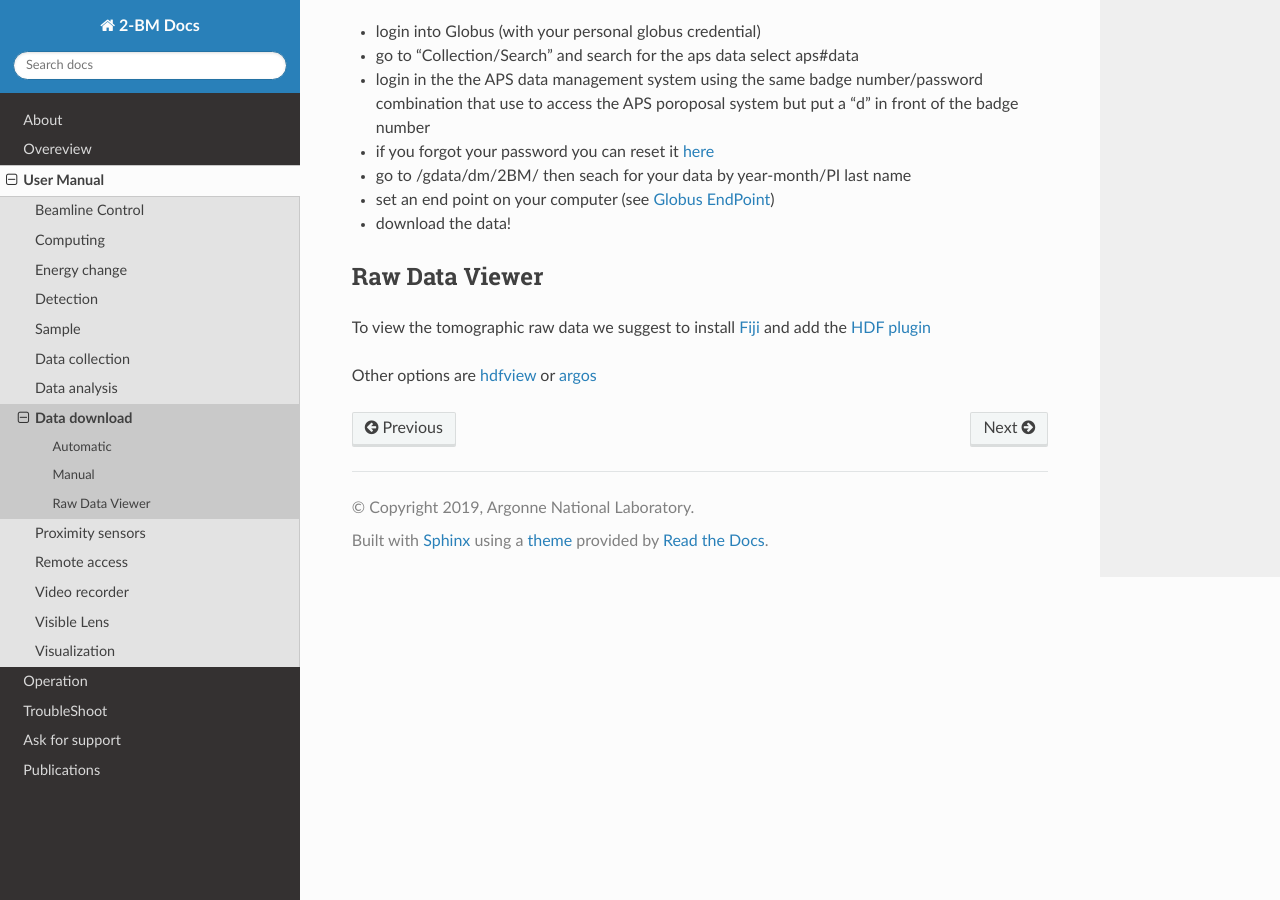
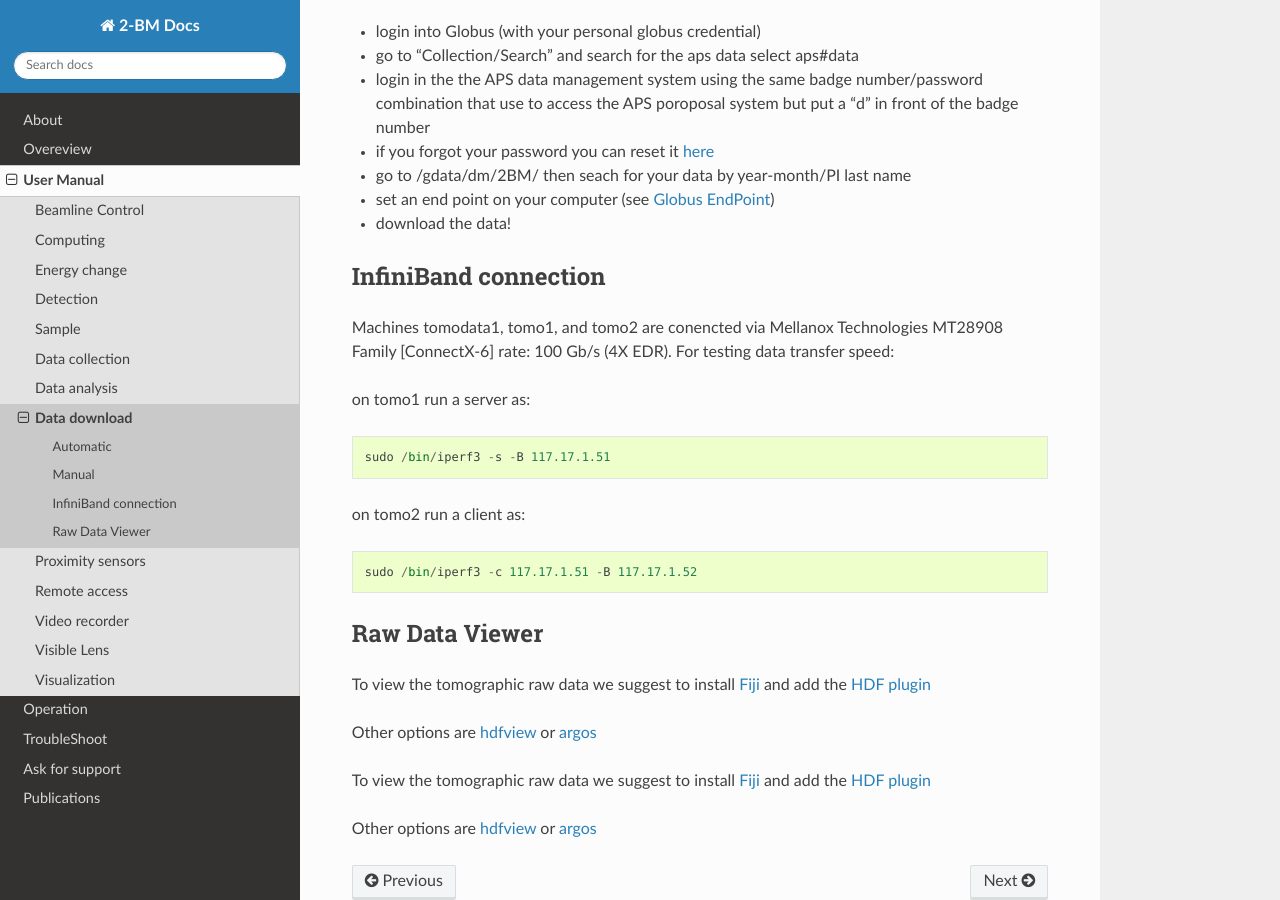
Before and after one commit to xray-imaging/2bm-docs, a Sphinx documentation site: the page built from docs/source/user/item_007.rst, in a window 1280 px wide and 900 px high, scrolled down 492 px. Built offline with Sphinx 7.4.7 and the Read the Docs theme 2.0.0, drawn with Linux system fonts in a browser that asks for light colours; the version number could not be read and is left out.

Commit message:
add infiniband instructions

```diff
--- a/docs/source/user/item_007.rst
+++ b/docs/source/user/item_007.rst
@@ -26,6 +26,20 @@ Please follow these steps:
 - download the data!
 
 
+InfiniBand connection
+---------------------
+
+Machines tomodata1, tomo1, and tomo2 are conencted via Mellanox Technologies MT28908 Family [ConnectX-6] rate: 100 Gb/s (4X EDR). For testing data transfer speed:
+
+on tomo1 run a server as::
+
+  sudo /bin/iperf3 -s -B 117.17.1.51
+
+on tomo2 run a client as::
+
+  sudo /bin/iperf3 -c 117.17.1.51 -B 117.17.1.52
+
+
 
 Raw Data Viewer
 ---------------
@@ -35,3 +49,9 @@ the `HDF plugin <https://github.com/paulscherrerinstitute/ch.psi.imagej.hdf5>`_
 
 Other options are `hdfview <https://support.hdfgroup.org/products/java/hdfview/>`_ or
 `argos <https://github.com/titusjan/argos>`_
+
+To view the tomographic raw data we suggest to install `Fiji <https://imagej.net/Fiji>`_ and add
+the `HDF plugin <https://github.com/paulscherrerinstitute/ch.psi.imagej.hdf5>`_
+
+Other options are `hdfview <https://support.hdfgroup.org/products/java/hdfview/>`_ or
+`argos <https://github.com/titusjan/argos>`_
```
